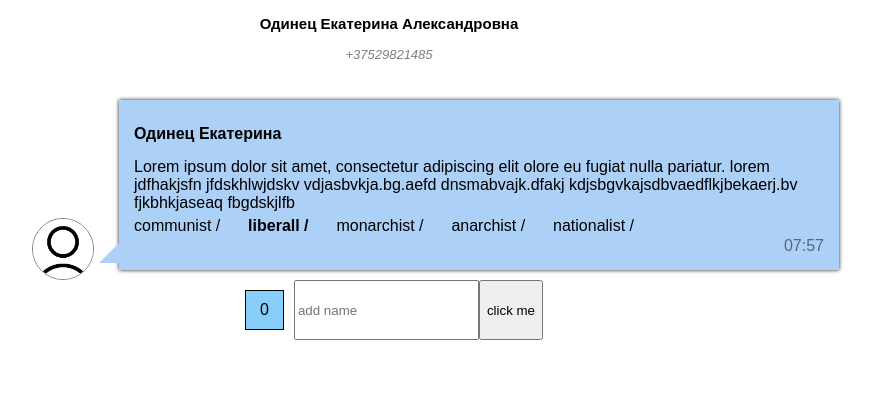
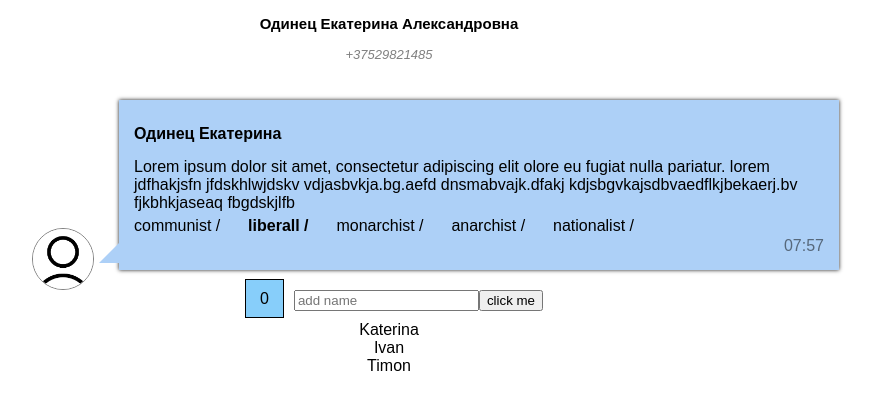
Before and after one commit to adzinetskatsiaryna/message, a React (Create React App) app: page / in a window 1280 px wide. Shown: the top 410 px of the page, without its empty margins (251-1124 px from the left). Built offline with nearby package versions, Linux system fonts and the light colour scheme.

Commit message:
add name click

```diff
--- a/package.json
+++ b/package.json
@@ -1,16 +1,20 @@
 {
   "name": "my-app",
   "version": "0.1.0",
+  "homepage": "https://adzinetskatsiaryna.github.io/message",
   "private": true,
   "dependencies": {
     "@testing-library/jest-dom": "^4.2.4",
     "@testing-library/react": "^9.5.0",
     "@testing-library/user-event": "^7.2.1",
+    "gh-pages": "^2.2.0",
     "react": "^16.13.1",
     "react-dom": "^16.13.1",
     "react-scripts": "3.4.1"
   },
   "scripts": {
+    "predeploy": "npm run build",
+    "deploy": "gh-pages -d build",
     "start": "react-scripts start",
     "build": "react-scripts build",
     "test": "react-scripts test",
--- /dev/null
+++ b/src/AddName.js
@@ -0,0 +1,27 @@
+import React from 'react';
+import logo from './logo.svg';
+import './App.css';
+import Text from "./Text";
+import Button from "./Button";
+import classes from "./addName.module.css"
+
+
+class AddName extends React.Component {
+
+
+
+    render = () => {
+
+        return (
+            <div className={classes.addName}>
+                <Text counter={this.props.counter}/>
+                <Button addName={this.props.addName} />
+            </div>
+        )
+
+    }
+}
+
+
+//
+export default AddName;
--- a/src/App.css
+++ b/src/App.css
@@ -5,7 +5,8 @@
   display: grid;
   grid-template-areas: 'nik nik'
                         'avatar message'
-                        'addName addName';
+                        'addName addName'
+                        'names names';
   grid-template-rows: 100px 1fr;
   grid-template-columns: 2fr 8fr;
   font-family: Arial;
--- a/src/App.js
+++ b/src/App.js
@@ -2,12 +2,13 @@ import React from 'react';
 import logo from './logo.svg';
 import './App.css';
 import Avatar from "./components/avatar/avatar";
-import Messege from "./components/messege/messege"
+import Messege from "./components/messege/messege";
 import Nik from "./components/nik/nik";
+import AddName from "./AddName";
+import Names from "./Names";
 
 class App extends React.Component {
 
-    click = React.createRef()
     state = {
         counter: 0,
         qualities: [
@@ -17,14 +18,25 @@ class App extends React.Component {
             {id: 3, title: 'anarchist', type: false},
             {id: 4, title: 'nationalist', type: false},
         ],
-    }
+        names: [
+            {id: 0, name: 'Katerina'},
+            {id: 1, name: 'Ivan'},
+            {id: 2, name: 'Timon'},
+        ]
+    };
 
-    addAlert = () =>{
-        this.setState({counter: this.state.counter + 1});
-        let name = this.click.current.value;
-        alert('Hello' + ' ' + name);
-        this.click.current.value = '';
-    }
+    addName = (newAddName) => {
+        let newName = {id: 3, name: newAddName}
+        let newNames = [...this.state.names, newName]
+
+        this.setState(
+            {
+                names: newNames,
+                counter: ++this.state.counter
+            }
+        );
+
+    };
 
     render = () => {
 
@@ -33,11 +45,13 @@ class App extends React.Component {
                 <Nik/>
                 <Avatar/>
                 <Messege quality={this.state.qualities}/>
-                <div className='addName'>
-                    <span className='counter'>{this.state.counter}</span>
-                    <input type='text' ref={this.click} placeholder='add name'/>
-                    <button onClick={this.addAlert}>click me</button>
-                </div>
+                <AddName addName={this.addName} counter={this.state.counter}/>
+                <Names names={this.state.names} />
+                {/*<div className='addName'>*/}
+                {/*    <span className='counter'>{this.state.counter}</span>*/}
+                {/*    <input type='text' ref={this.click} placeholder='add name'/>*/}
+                {/*    <button onClick={this.addAlert}>click me</button>*/}
+                {/*</div>*/}
             </div>
         )
 
--- /dev/null
+++ b/src/Button.js
@@ -0,0 +1,31 @@
+import React from 'react';
+import logo from './logo.svg';
+import './App.css';
+import Avatar from "./components/avatar/avatar";
+import Messege from "./components/messege/messege"
+import Nik from "./components/nik/nik";
+
+class Button extends React.Component {
+    newCounterRef = React.createRef();
+    onAddNewName = () => {
+        let newAddName = this.newCounterRef.current.value;
+        this.newCounterRef.current.value = '';
+        this.props.addName(newAddName)
+    }
+
+
+    render = () => {
+
+        return (
+            <div>
+                <input type='text'  placeholder='add name' ref = {this.newCounterRef} />
+                <button onClick={this.onAddNewName}>click me</button>
+            </div>
+        )
+
+    }
+}
+
+
+//
+export default Button;
--- /dev/null
+++ b/src/Name.js
@@ -0,0 +1,23 @@
+import React from 'react';
+import logo from './logo.svg';
+import './App.css';
+
+
+class Name extends React.Component {
+
+
+
+    render = () => {
+
+        return (
+            <div>
+                <span>{this.props.name}</span>
+            </div>
+        )
+
+    }
+}
+
+
+//
+export default Name;
--- /dev/null
+++ b/src/Names.js
@@ -0,0 +1,30 @@
+import React from 'react';
+import logo from './logo.svg';
+import './App.css';
+import Name from "./Name";
+import classes from "./names.module.css"
+
+
+class Names extends React.Component {
+
+
+
+    render = () => {
+
+     let Names = this.props.names.map((name)=>{
+            return(
+                <Name id = {name.id}  name={name.name}/>
+            )
+        });
+        return (
+            <div className={classes.names}>
+                {Names}
+            </div>
+        )
+
+    }
+}
+
+
+//
+export default Names;
--- /dev/null
+++ b/src/Text.js
@@ -0,0 +1,26 @@
+import React from 'react';
+import logo from './logo.svg';
+import './App.css';
+import Avatar from "./components/avatar/avatar";
+import Messege from "./components/messege/messege"
+import Nik from "./components/nik/nik";
+
+class Text extends React.Component {
+
+
+
+    render = () => {
+
+        return (
+            <div>
+                <span className='counter'>{this.props.counter}</span>
+            </div>
+
+        )
+
+    }
+}
+
+
+//
+export default Text;
--- /dev/null
+++ b/src/addName.module.css
@@ -0,0 +1,7 @@
+
+.addName{
+  grid-area: addName;
+  display: flex;
+  justify-content: center;
+  margin-bottom: 10px;
+}
--- a/src/components/messege/messege.module.css
+++ b/src/components/messege/messege.module.css
@@ -6,7 +6,7 @@
     box-shadow: 0px 0px 4px rgba(0, 0, 0, 0.9);
     padding: 15px;
     background: rgb(173, 208, 247);
-    margin-bottom: 10px;
+    margin-bottom: 20px;
 }
 .message:before {
     content: '';
--- /dev/null
+++ b/src/names.module.css
@@ -0,0 +1,8 @@
+
+.names{
+  grid-area: names;
+  display: flex;
+  flex-direction: column;
+  justify-content: center;
+  align-items: center;
+}
```
Also changed, not shown: 1 other file (tests, documents, lock files or other folders).
